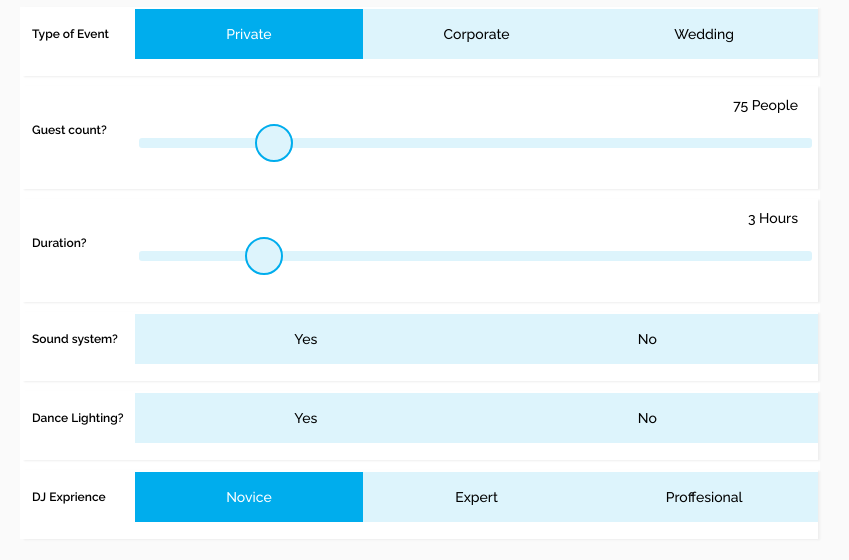
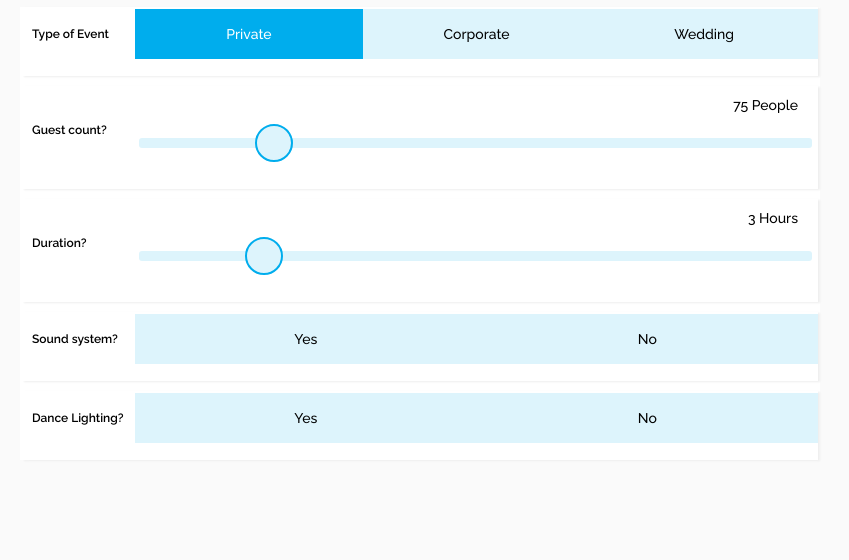
Before and after one commit to djmisha/dj-calculator, a website: page src/copy/index.html in a window 1280 px wide. Shown: the part 144-704 px from the top of the page, without its empty margins (220-1069 px from the left). Drawn offline with nearby package versions, Linux system fonts and the light colour scheme; files that its build step writes are made by us from their sources.

Commit message:
daily commit

```diff
--- a/src/copy/index.html
+++ b/src/copy/index.html
@@ -107,7 +107,7 @@
 								</div>
 							</div>
 						</div>
-						<div class="calc-section">
+						<!-- <div class="calc-section">
 							<h2>DJ Exprience</h2>
 							<div class="radio__buttons">
 								<div class="policy__button">
@@ -123,7 +123,7 @@
 									<label for="_Proffesional" name="Proffesional">Proffesional</label>
 								</div>
 							</div>
-						</div>
+						</div> -->
 					</div>
 				</div>
 			</div>
--- a/src/js/form.js
+++ b/src/js/form.js
@@ -21,8 +21,6 @@
 	sliderHiurs.oninput = function() {
 	  outputHours.innerHTML = this.value;
 	};
-
-
 
 
 
```
Also changed, not shown: dist/index.html, dist/js/form.js.
